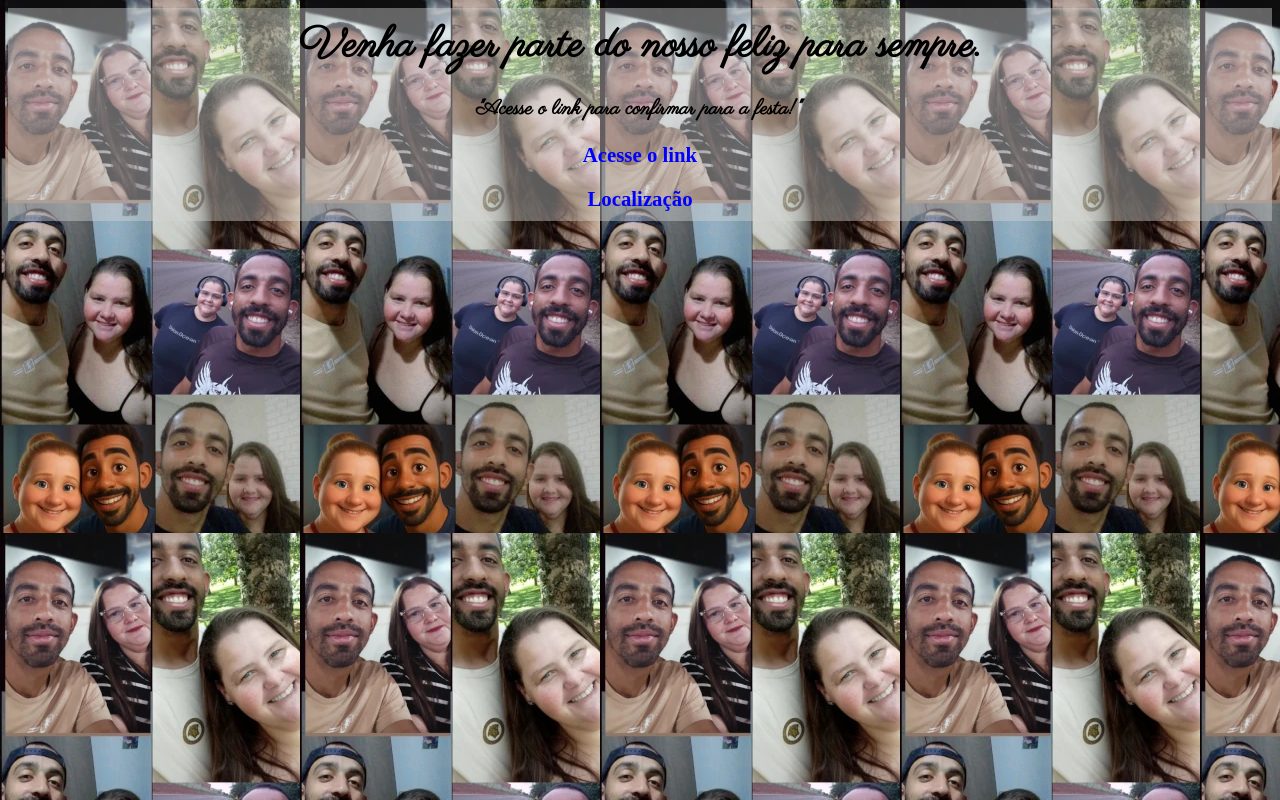
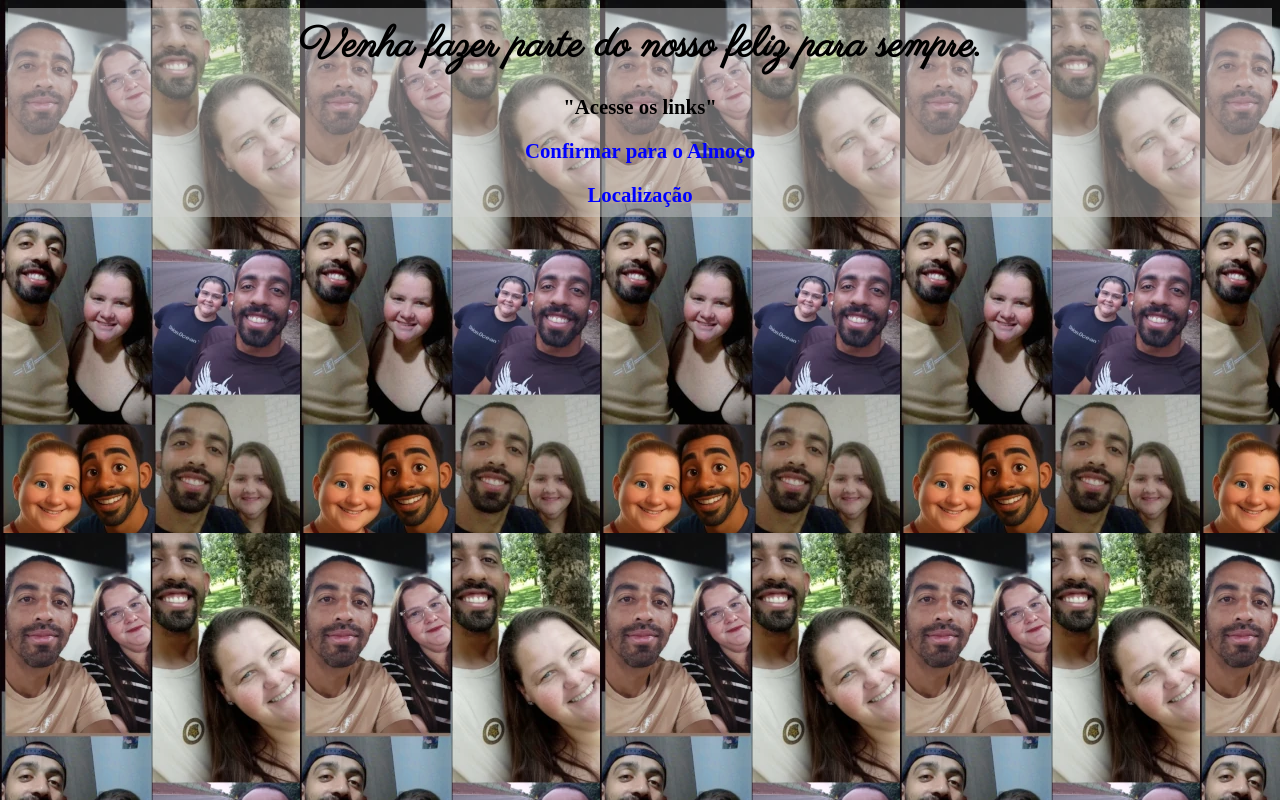
Before and after one commit to Guilhernne/casamento, a plain HTML site: page index.html in a window 1280 px wide. Drawn offline with Linux system fonts and the light colour scheme.

Commit message:
Atualizado

```diff
--- a/index.html
+++ b/index.html
@@ -12,7 +12,7 @@
             background-image: url('img/amor300.webp');
             font-size: 1.3em;
         }
-        h1, p {
+        h1 {
             font-family: "Parisienne", cursive;
         }
         h1, p, a {
@@ -28,6 +28,8 @@
         a {
             text-decoration: none;
             color: blue;
+
+
         }
         a:hover{
             color: red;
@@ -41,11 +43,15 @@
         Venha fazer parte do nosso feliz para sempre.
     </h1>
     <p>
-       "Acesse o link para confirmar para a festa!"
+       "Acesse os links"
     </p>
-    <a href="https://noivos.casar.com/aline-e-luis-2025-12-27" target="_blank">Acesse o link </a>
+    <a href="https://noivos.casar.com/aline-e-luis-2025-12-27" target="_blank">
+         Confirmar para o Almoço
+    </a>
 
-    <a href="https://www.google.com/maps/dir//-22.4175894,-48.430216/@-22.4179096,-48.4308422,442m/data=!3m1!1e3!4m4!4m3!1m0!1m1!4e1?entry=ttu&g_ep=EgoyMDI1MTAyMC4wIKXMDSoASAFQAw%3D%3D">Localização</a>
+    <a href="https://www.google.com/maps/dir//-22.4175894,-48.430216/@-22.4179096,-48.4308422,442m/data=!3m1!1e3!4m4!4m3!1m0!1m1!4e1?entry=ttu&g_ep=EgoyMDI1MTAyMC4wIKXMDSoASAFQAw%3D%3D">
+        Localização
+    </a>
 
 
 </body>
```
